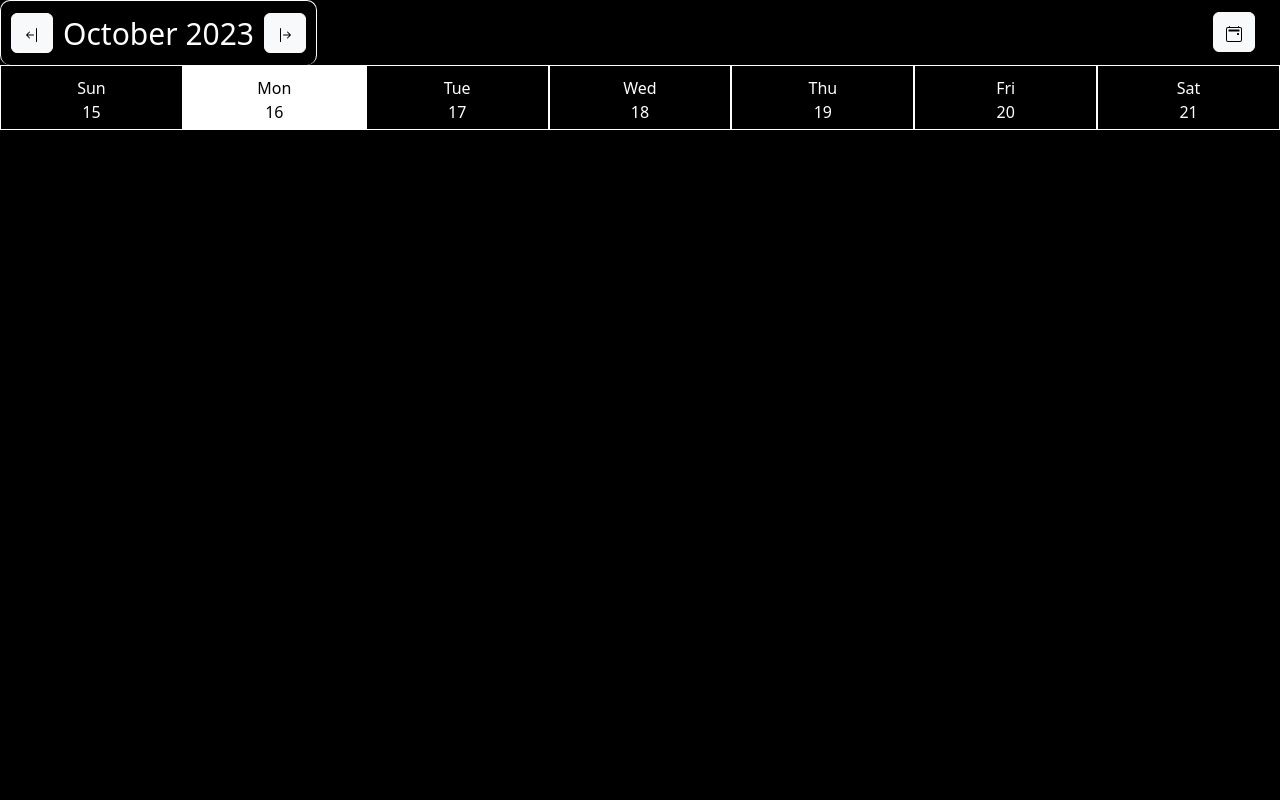
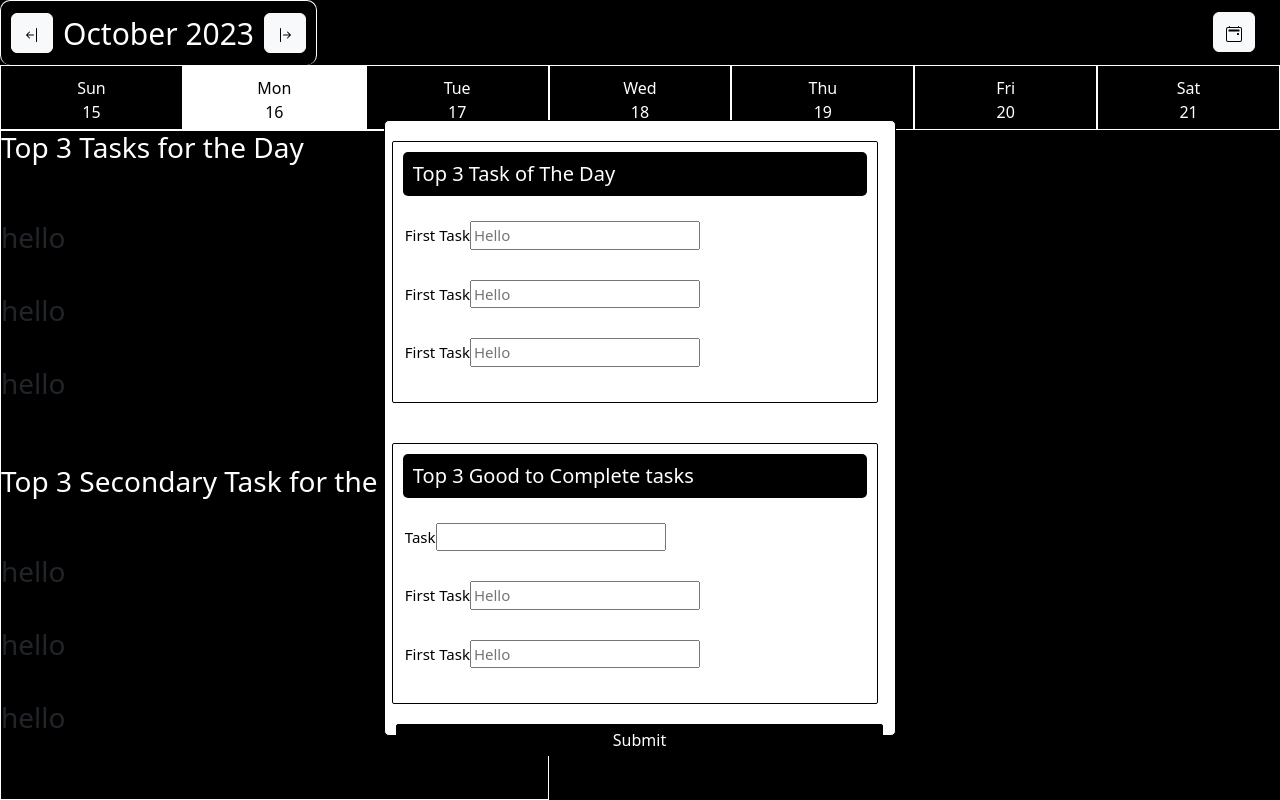
Before and after one commit to koteswararao-budati/structured, a React (Vite) app: page / in a window 1280 px wide. Built offline with nearby package versions, Linux system fonts and the light colour scheme.

Commit message:
Updated UI

```diff
--- a/src/App.tsx
+++ b/src/App.tsx
@@ -1,12 +1,16 @@
 import './css/App.css'
 import {AppRenderContext} from "./Context/AppRenderContext.tsx";
 import Navigation from "./Components/Navigation/Navigation.tsx";
+import TopTasks from "./Components/TopTasks/TopTasks.tsx";
+import TopTaskForm from "./Components/TopTaskForm/TopTaskForm.tsx";
 
 function App() {
     return (
         <div className={"main-app"}>
             <AppRenderContext>
                 <Navigation/>
+                <TopTasks/>
+                <TopTaskForm/>
             </AppRenderContext>
         </div>
     )
--- a/src/Components/Calendar/Calendar.module.css
+++ b/src/Components/Calendar/Calendar.module.css
@@ -8,6 +8,7 @@
     top: 30%;
     left: 33%;
     justify-items: center;
+    z-index: 99;
 }
 
 .topNavBar {
--- a/src/Components/DateBar/DateBar.css
+++ b/src/Components/DateBar/DateBar.css
@@ -1,5 +1,5 @@
 .NavBar {
-    height: 65px;
+    height: 8.125vh;
     text-align: center;
     display: flex;
 }
--- a/src/Components/MainBar/MainBar.css
+++ b/src/Components/MainBar/MainBar.css
@@ -14,7 +14,7 @@
 
 
 .main {
-    height: 65px;
+    height: 8.125vh;
     display: flex;
     justify-content: space-between;
     color: white;
--- /dev/null
+++ b/src/Components/TopTaskForm/TopTaskForm.module.css
@@ -0,0 +1,53 @@
+.topTaskForm {
+    position: fixed;
+    top: 15%;
+    left: 30%;
+    background-color: #ffffff;
+    color: black;
+    border: 1px solid black;
+    border-radius: 5px;
+    padding: 0 10px 10px 0;
+    height: 77vh;
+    width: 40vw;
+    z-index: 3;
+    display: grid;
+    grid-template-rows: auto auto 4vh;
+    justify-items: center;
+    justify-content: center;
+}
+
+.tasks {
+    font-size: 15px;
+    border: 1px solid black;
+    border-radius: 2px;
+    margin: 20px 10px;
+    padding: 10px;
+    width: 38vw;
+}
+
+.tasks h3 {
+    font-size: 20px;
+    background-color: black;
+    color: white;
+    padding: 10px;
+    border-radius: 5px;
+}
+
+.tasks div {
+    margin: 20px 0;
+    padding: 5px 2px;
+}
+
+.submitTask {
+    position: relative;
+    width: 38vw;
+    background-color: black;
+    color: white;
+    border: 1px solid black;
+    border-radius: 2px;
+    margin-left: 9px;
+}
+
+.submitTask:hover {
+    background-color: #f1f1f1;
+}
--- /dev/null
+++ b/src/Components/TopTaskForm/TopTaskForm.tsx
@@ -0,0 +1,48 @@
+import styles from "./TopTaskForm.module.css"
+
+function TopTaskForm() {
+    return (
+        <div className={styles.topTaskForm}>
+            <div className={styles.tasks}>
+                <h3>Top 3 Task of The Day</h3>
+                <div>
+                    <label>First Task</label>
+                    <input type={"text"} placeholder={"Hello"}
+                           onChange={((e) => console.log(e.target.value))}/>
+                </div>
+                <div>
+                    <label>First Task</label>
+                    <input type={"text"} placeholder={"Hello"}
+                           onChange={((e) => console.log(e.target.value))}/>
+                </div>
+                <div>
+                    <label>First Task</label>
+                    <input type={"text"} placeholder={"Hello"}
+                           onChange={((e) => console.log(e.target.value))}/>
+                </div>
+
+            </div>
+            <div className={styles.tasks}>
+                <h3>Top 3 Good to Complete tasks</h3>
+                <div>
+                    <label>Task</label>
+                    <input
+                        onChange={((e) => console.log(e.target.value))}/>
+                </div>
+                <div>
+                    <label>First Task</label>
+                    <input type={"text"} placeholder={"Hello"}
+                           onChange={((e) => console.log(e.target.value))}/>
+                </div>
+                <div>
+                    <label>First Task</label>
+                    <input type={"text"} placeholder={"Hello"}
+                           onChange={((e) => console.log(e.target.value))}/>
+                </div>
+            </div>
+            <button className={styles.submitTask}>Submit</button>
+        </div>
+    )
+}
+
+export default TopTaskForm;
--- /dev/null
+++ b/src/Components/TopTasks/TopTasks.module.css
@@ -0,0 +1,23 @@
+.tasks {
+    border: 1px solid white;
+    border-top: .5px solid white;
+    height: 83.75vh;
+    width: 42.89%;
+    display: grid;
+}
+
+.tasks h3 {
+    height: 8.125vh;
+}
+
+.heading {
+    width: 100%;
+    color: white;
+    border: 0;
+    padding: 0;
+    margin: 0;
+}
+
+.individualTask {
+
+}
--- /dev/null
+++ b/src/Components/TopTasks/TopTasks.tsx
@@ -0,0 +1,22 @@
+import styles from "./TopTasks.module.css"
+
+function TopTasks() {
+    return (
+        <div className={styles.tasks}>
+            <h3 className={styles.heading}>Top 3 Tasks for the Day</h3>
+            <div>
+                <h3>hello</h3>
+                <h3>hello</h3>
+                <h3>hello</h3>
+            </div>
+            <h3 className={styles.heading}>Top 3 Secondary Task for the Day</h3>
+            <div>
+                <h3>hello</h3>
+                <h3>hello</h3>
+                <h3>hello</h3>
+            </div>
+        </div>
+    )
+}
+
+export default TopTasks;
--- a/src/Context/AppRenderContext.tsx
+++ b/src/Context/AppRenderContext.tsx
@@ -1,4 +1,5 @@
 import React, {createContext, ReactNode, useReducer} from "react";
+import {APP_STATE_CONSTANTS} from "../Constants/CONSTANTS.ts";
 
 interface Action {
     type: string,
@@ -23,11 +24,10 @@ const initialState: State = {
 }
 
 export function AppStateFunction(state: State, action: Action) {
-    console.log(action)
     switch (action.type) {
-        case "CALENDAR_DATE":
+        case APP_STATE_CONSTANTS.calendarDate:
             return {...state, calendarDate: action.payload}
-        case "CURRENT_WEEK":
+        case APP_STATE_CONSTANTS.currentWeek:
             // eslint-disable-next-line no-case-declarations
             const currentWeek = state.currentWeek + action.payload
             // eslint-disable-next-line no-case-declarations
@@ -39,9 +39,9 @@ export function AppStateFunction(state: State, action: Action) {
                 ...state, currentWeek: currentWeek,
                 selectedDate: updateSelectedDate
             }
-        case "SELECTED_DATE":
+        case APP_STATE_CONSTANTS.selectedDate:
             return {...state, selectedDate: action.payload}
-        case "CALENDAR_DISPLAY":
+        case APP_STATE_CONSTANTS.calendarDisplay:
             return {...state, displayCalendar: action.payload}
         default:
             return state
--- a/src/css/App.css
+++ b/src/css/App.css
@@ -1,4 +1,4 @@
 .main-app {
     background-color: black;
-    height: 100vh;
+    max-height: 100vh;
 }
```
